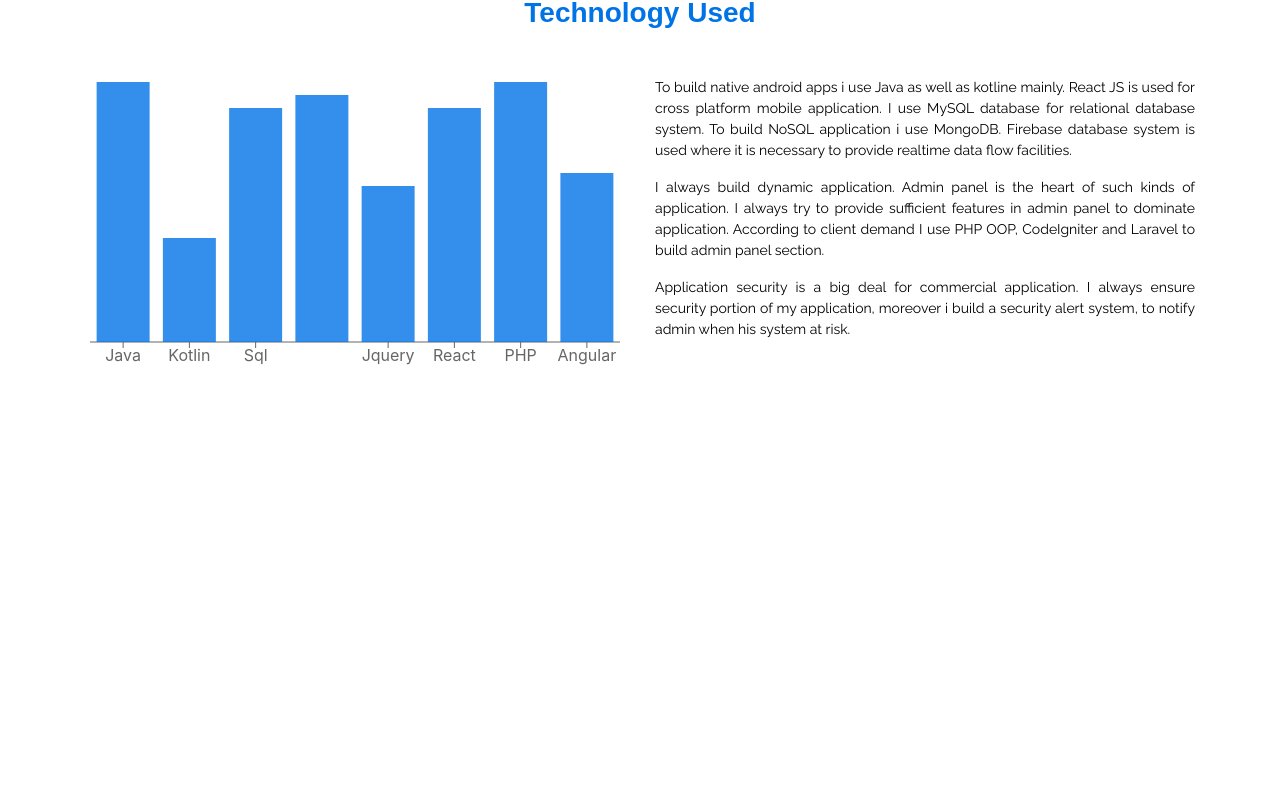
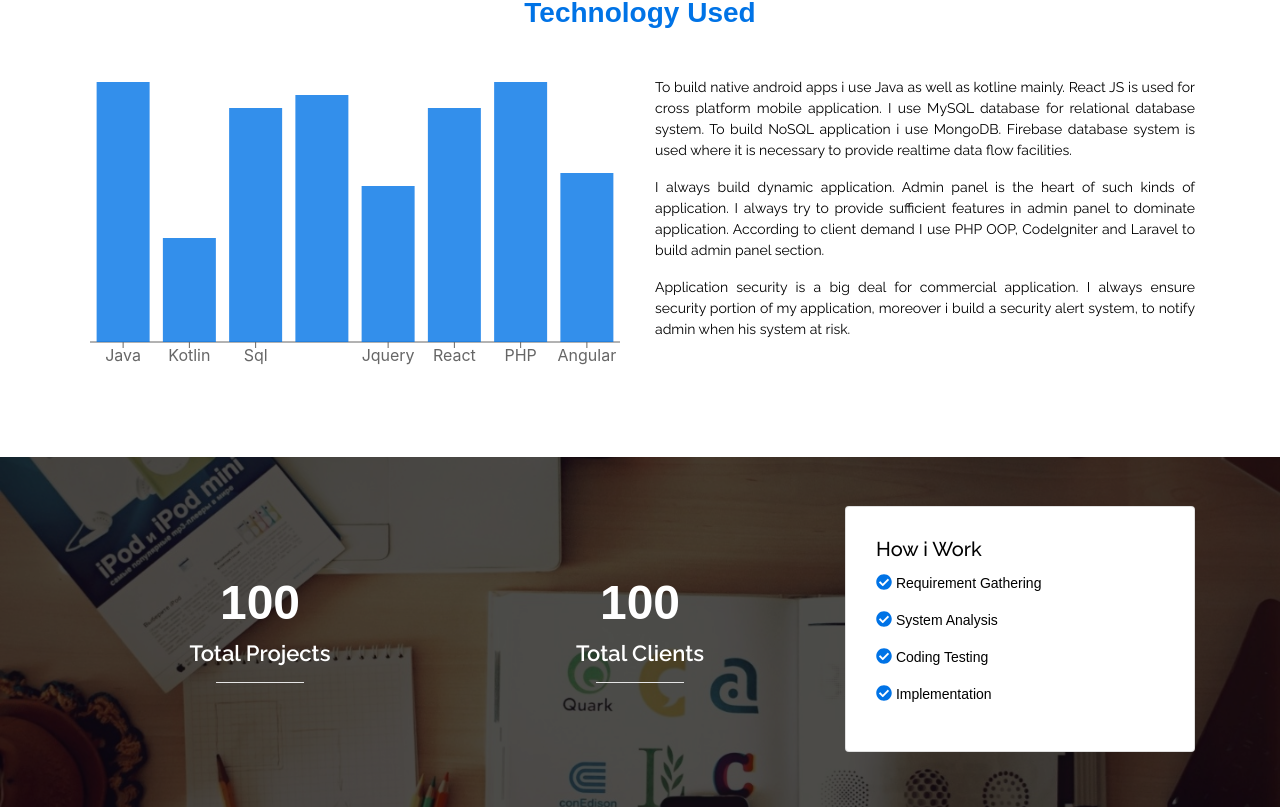
Before and after one commit to Mahfuzul-Islam55/simpleReactjsProject, a React (Create React App) app: page / in a window 1280 px wide. Shown: the part 1108-1915 px from the top of the page. Before the commit the page ends 1485 px from the top, so only its background shows below. Built offline with nearby package versions, Linux system fonts and the light colour scheme.

Commit message:
summary section

```diff
--- a/package.json
+++ b/package.json
@@ -3,6 +3,9 @@
   "version": "0.1.0",
   "private": true,
   "dependencies": {
+    "@fortawesome/fontawesome-svg-core": "^1.2.25",
+    "@fortawesome/free-solid-svg-icons": "^5.11.2",
+    "@fortawesome/react-fontawesome": "^0.1.7",
     "bootstrap": "^4.3.1",
     "react": "^16.10.2",
     "react-bootstrap": "^1.0.0-beta.14",
--- a/src/App.js
+++ b/src/App.js
@@ -3,6 +3,7 @@
 import Services from "./components/Services/Services";
 import TopNavigation from "./components/TopNavigation/TopNavigation";
 import Analysis from "./components/Analysis/Analysis";
+import Summary from "./components/Summary/Summary";
 
 
 
@@ -13,7 +14,7 @@
 <TopBanner/>
 <Services/>
 <Analysis/>
-
+        <Summary/>
 
     </div>
   );
--- a/src/asset/css/custom.css
+++ b/src/asset/css/custom.css
@@ -12,6 +12,7 @@
     width: 100%;
     background: rgba(0,0,0,0.7);
 }
+
 .topContent{
     margin-top: 10rem;
 }
@@ -104,3 +105,64 @@
     font-family: 'Raleway',sans-serif;
     font-size: 14px;
 }
+
+
+.SummarySection{
+    margin-top: 5rem;
+}
+
+
+.SummaryBanner{
+    background-image: url("../image/banner.jpg");
+    min-height: 350px;
+    background-attachment: fixed;
+    background-position: center;
+    background-repeat: no-repeat;
+    background-size: cover;
+}
+.SummaryBannerOverlay{
+    position: absolute;
+    min-height: 350px;
+    width: 100%;
+    background: rgba(0,0,0,0.7);
+}
+
+.countNumber{
+    color: #ffffff;
+    font-family: 'Montserreat',sans-serif;
+    font-size: 48px;
+    font-weight: 600;
+}
+.countTitle{
+    color: #ffffff;
+    font-family: 'Raleway',sans-serif;
+    font-weight: 600;
+    font-size: 22px;
+}
+
+.countSection{
+    margin-top: 16%;
+}
+
+.cardTitle{
+    font-weight: 600;
+    font-size: 22px;
+    color: #000000;
+    font-family: 'Raleway',sans-serif;
+}
+.cardSubTitle{
+    font-weight: 400;
+    font-size: 14px;
+    color: #000000;
+    font-family: 'Montserreat',sans-serif;
+}
+.iconBullet{
+    color: #0073E6;
+    font-size: 16px;
+}
+
+.workCard{
+    margin-top: 14%;
+    padding: 10px 10px 10px 10px;
+    border-radius: 2px;
+}
--- a/src/components/Analysis/Analysis.js
+++ b/src/components/Analysis/Analysis.js
@@ -41,7 +41,6 @@
 
 
                         </Col>
-
                         <Col lg={6} md={12} sm={12}>
                         <p className="text-justify des">To build native android apps i use Java as well as kotline mainly. React JS is used for cross platform mobile application. I use MySQL database for relational database system. To build NoSQL application i use MongoDB. Firebase database system is used where it is necessary to provide realtime data flow facilities.</p>
                             <p className="text-justify des"> I always build dynamic application. Admin panel is the heart of such kinds of application. I always try to provide sufficient features in admin panel to dominate application. According to client demand I use PHP OOP, CodeIgniter and Laravel to build admin panel section. </p>
--- /dev/null
+++ b/src/components/Summary/Summary.js
@@ -0,0 +1,56 @@
+import React, {Component,Fragment} from 'react';
+import {Button, Card, Col, Container, Row} from "react-bootstrap";
+import {FontAwesomeIcon} from "@fortawesome/react-fontawesome";
+import {faCheckCircle} from "@fortawesome/free-solid-svg-icons";
+
+class Summary extends Component {
+    render() {
+        return (
+            <Fragment>
+
+                <Container fluid={true} className="SummaryBanner SummarySection p-0" >
+                    <div className="SummaryBannerOverlay">
+                        <Container className="text-center">
+                            <Row>
+                                <Col lg={8} md={6} sm={12}>
+                                    <Row className="countSection">
+                                         <Col>
+                                             <h1 className="countNumber">100</h1>
+                                             <h4 className="countTitle">Total Projects</h4>
+                                             <hr className="bg-white w-25"/>
+                                         </Col>
+
+                                        <Col>
+                                            <h1 className="countNumber">100</h1>
+                                            <h4 className="countTitle">Total Clients</h4>
+                                            <hr className="bg-white w-25"/>
+                                        </Col>
+
+                                    </Row>
+                                </Col>
+
+                                <Col lg={4} md={6} sm={12}>
+                                    <Card className="workCard">
+                                        <Card.Body>
+                                            <Card.Title className="cardTitle text-justify">How i Work</Card.Title>
+                                            <Card.Text>
+                                                <p className="cardSubTitle text-justify"><FontAwesomeIcon className="iconBullet" icon={faCheckCircle} /> Requirement Gathering </p>
+                                                <p className="cardSubTitle text-justify"><FontAwesomeIcon className="iconBullet" icon={faCheckCircle} /> System Analysis </p>
+                                                <p className="cardSubTitle text-justify"><FontAwesomeIcon className="iconBullet" icon={faCheckCircle} /> Coding Testing</p>
+                                                <p className="cardSubTitle text-justify"><FontAwesomeIcon className="iconBullet" icon={faCheckCircle} /> Implementation</p>
+                                            </Card.Text>
+                                        </Card.Body>
+                                    </Card>
+                                </Col>
+
+                            </Row>
+                        </Container>
+                    </div>
+                </Container>
+
+            </Fragment>
+        );
+    }
+}
+
+export default Summary;
```
Also changed, not shown: 1 other file (tests, documents, lock files or other folders).
